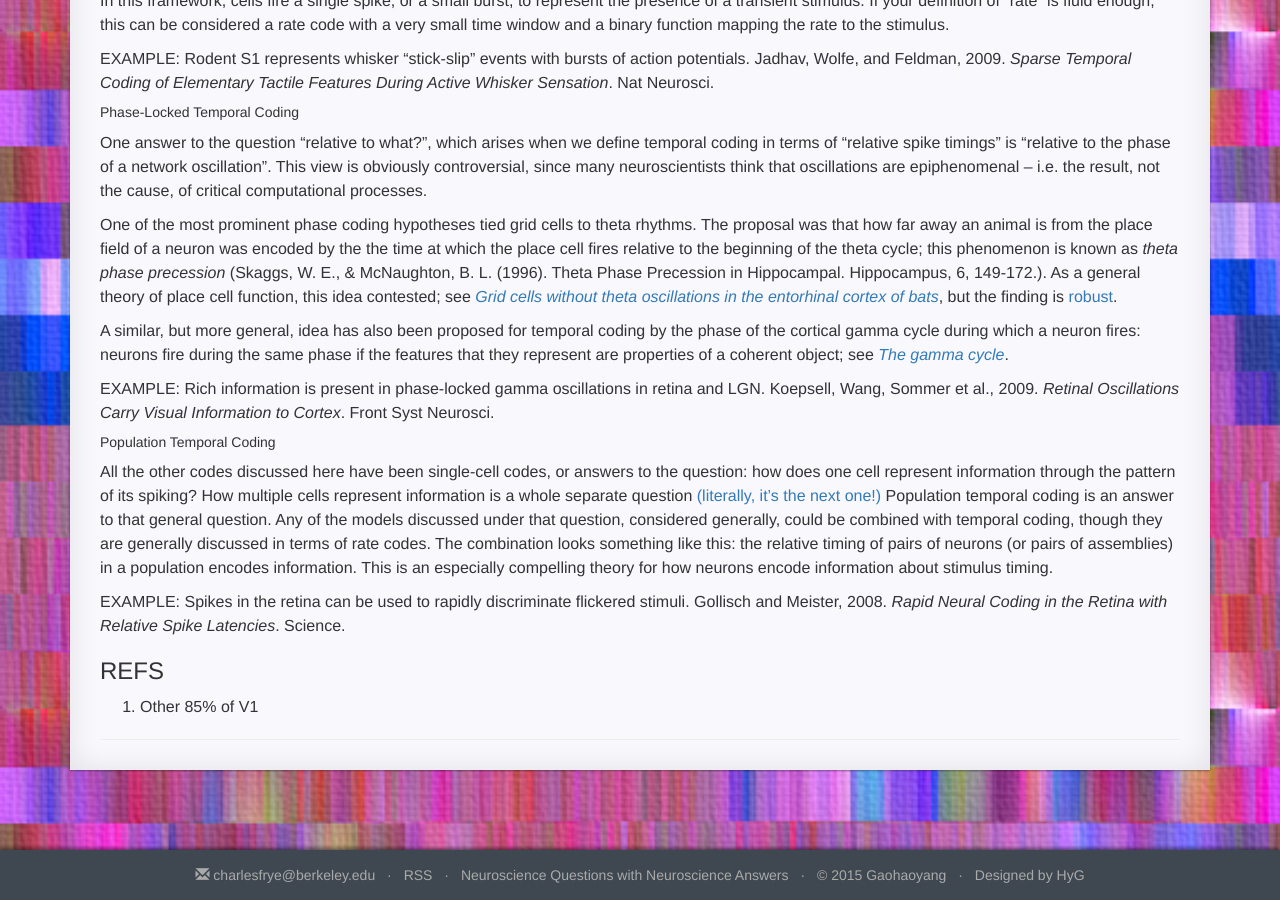
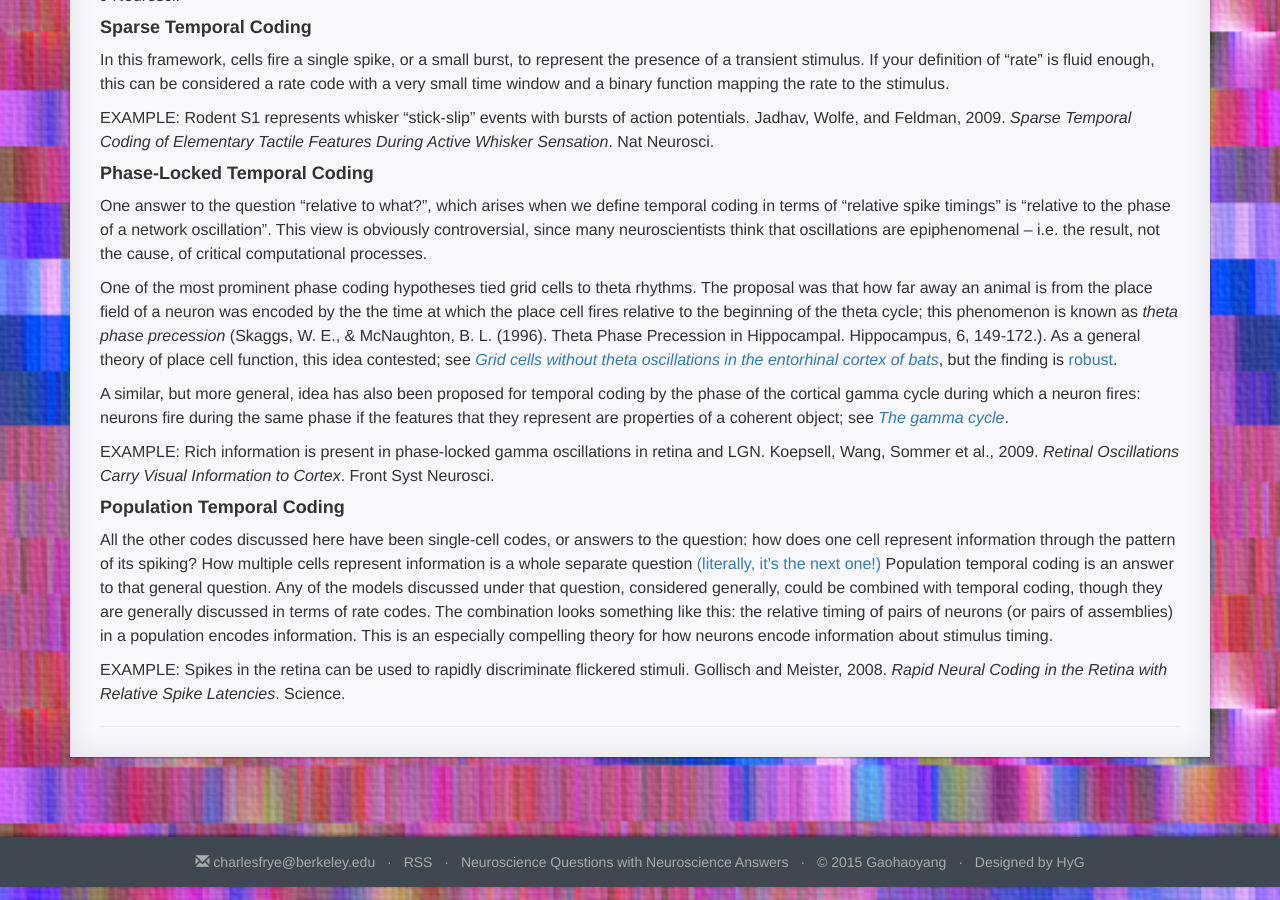
Before and after one commit to charlesfrye/FoundationalNeuroscience, a Jekyll site: the page built from _posts/2016-01-14-47.md, in a window 1280 px wide and 900 px high, scrolled down 1660 px. Built offline with Jekyll 4.4.1, drawn with Linux system fonts in a browser that asks for light colours; nearby versions of some CDN libraries; a style sheet for code colours, icons or effects is not loaded.

Commit message:
Formatting fix for 47

```diff
--- a/_posts/2016-01-14-47.md
+++ b/_posts/2016-01-14-47.md
@@ -6,7 +6,7 @@ category:	"neural-networks-and-coding"
 ---
 ## Answer
 
-#### A Foreword On The Context Of This Question
+### A Foreword On The Context Of This Question
 
 The question of "the nature of the neural code" is obviously an old one, but its particular formulation with alternatives called "rate coding" and "temporal coding" is of a more recent vintage -- the early 90s. The attempt to resolve this question kick-started the careers of many a famous neuroscientist, including Clay Reid and Yang Dan. Of course, in its most straightforward interpretation, the question has no single answer: presumably, the nervous system uses different codes when they are called for by the statistics of the stimulus or the nature of the task.
 
@@ -16,7 +16,7 @@ The debate has taken on this quasi-political character in part because the evide
 
 This debate over a major neuroscientific paradigm could be, at least partially, resolved within the decade: the attraction of spatiotemporally-modulated optogenetic stimulation is that it will allow for coding theories to be causally tested, rather than merely inferred from correlations. What a time to be alive.
 
-#### The Rate Code
+### The Rate Code
 
 As stated above, the rate code is the orthodox view of neural coding. Each cell has a stimulus or task feature that it "likes", and when that feature is present or salient, the neuron fires spikes with a (generally stochastic, Poisson) rate that is monotonically (e.g., proportionally) related to the intensity or salience of that feature. This model works well with stimuli that vary slowly in time, since the noisiness of spikes requires integration over some time window.
 
@@ -25,13 +25,13 @@ Since it is the prevailing view, empirical examples of this coding scheme are ab
 
 One of my favorite objections to this model comes from Bruno Olshausen's ass-kicking paper _What is the Other 85% of V1 Doing?_, which methodically demonstrates that Hubel-Wiesel rate coding can only explain, at most, what 15% of the cells in V1 are doing. Central to the argument is a metabolic fact: if the population parameters derived from electrophysiological experiments are correct, a rate-coding V1 would consume an order of magnitude more energy. This is in agreement with more careful estimations of the distribution of baseline firing rates of cortical populations, which put even the slowest-firing neurons of the H-W rate model in the top 15% of cells.
 
-#### The Temporal Code(s)
+### The Temporal Code(s)
 
 The basic idea of the temporal code is as simply stated as that of the rate code: information about the stimulus or action is contained in the relative timing of spikes, not just in, or instead of in, the rate of those spikes. The meaning, however, of "relative timing" is flexible and so there are actually multiple "temporal codes", which range from merely extreme examples of rate coding to incompatible schemes.
 
 The more incompatible temporal codes are also, generally, more complex than rate coding (hence temporal coding's popularity with theorists and computationalists), leading the evidence to lean more heavily on correlation (more precisely, calculations of mutual information) than on causation. One other avenue of argument against rate coding is to point to extremely low jitter, or variance around a mean, in spike timings across multiple presentations of the same stimulus, in systems like the retina. Achieving such precise timings is expensive and unnecessary for rate coding, the argument goes, so it can only have evolved to support a temporal code.
 
-##### "True" Temporal Coding
+#### "True" Temporal Coding
 
 The original formulation of temporal coding took inspiration from digital computers and the all-or-none nature of the action potential: what if neurons encoded information as bitstreams of timed spikes (...010110011...) or perhaps with short binary 'words' of the same (...010 110 011 ...)? The potential information-carrying capacity of such a code was as much a draw as its philosophically-appealing connection to human methods for information transmission and concomitant mathematical pedigree.
 
@@ -41,13 +41,13 @@ Weaker versions of this "true" or "vanilla" temporal coding scheme are possible:
 
 EXAMPLE: Low jitter and high specificity for binary words in the LGN. Reinagel and Reid, 2000. _Temporal Coding of Visual Information in the Thalamus_. J Neurosci.
 
-##### Sparse Temporal Coding
+#### Sparse Temporal Coding
 
 In this framework, cells fire a single spike, or a small burst, to represent the presence of a transient stimulus. If your definition of "rate" is fluid enough, this can be considered a rate code with a very small time window and a binary function mapping the rate to the stimulus.
 
 EXAMPLE: Rodent S1 represents whisker "stick-slip" events with bursts of action potentials. Jadhav, Wolfe, and Feldman, 2009. _Sparse Temporal Coding of Elementary Tactile Features During Active Whisker Sensation_. Nat Neurosci.
 
-##### Phase-Locked Temporal Coding
+#### Phase-Locked Temporal Coding
 
 One answer to the question "relative to what?", which arises when we define temporal coding in terms of "relative spike timings" is "relative to the phase of a network oscillation".
 This view is obviously controversial, since many neuroscientists think that oscillations are epiphenomenal -- i.e. the result, not the cause, of critical computational processes.
@@ -63,7 +63,7 @@ see [_The gamma cycle_](http://www.cell.com/trends/neurosciences/abstract/S0166-
 
 EXAMPLE: Rich information is present in phase-locked gamma oscillations in retina and LGN. Koepsell, Wang, Sommer et al., 2009. _Retinal Oscillations Carry Visual Information to Cortex_. Front Syst Neurosci.
 
-##### Population Temporal Coding
+#### Population Temporal Coding
 
 All the other codes discussed here have been single-cell codes, or answers to the question:
 how does one cell represent information through the pattern of its spiking?
@@ -77,6 +77,3 @@ the relative timing of pairs of neurons (or pairs of assemblies) in a population
 This is an especially compelling theory for how neurons encode information about stimulus timing.
 
 EXAMPLE: Spikes in the retina can be used to rapidly discriminate flickered stimuli. Gollisch and Meister, 2008. _Rapid Neural Coding in the Retina with Relative Spike Latencies_. Science.
-
-### REFS
-1. Other 85% of V1
```
